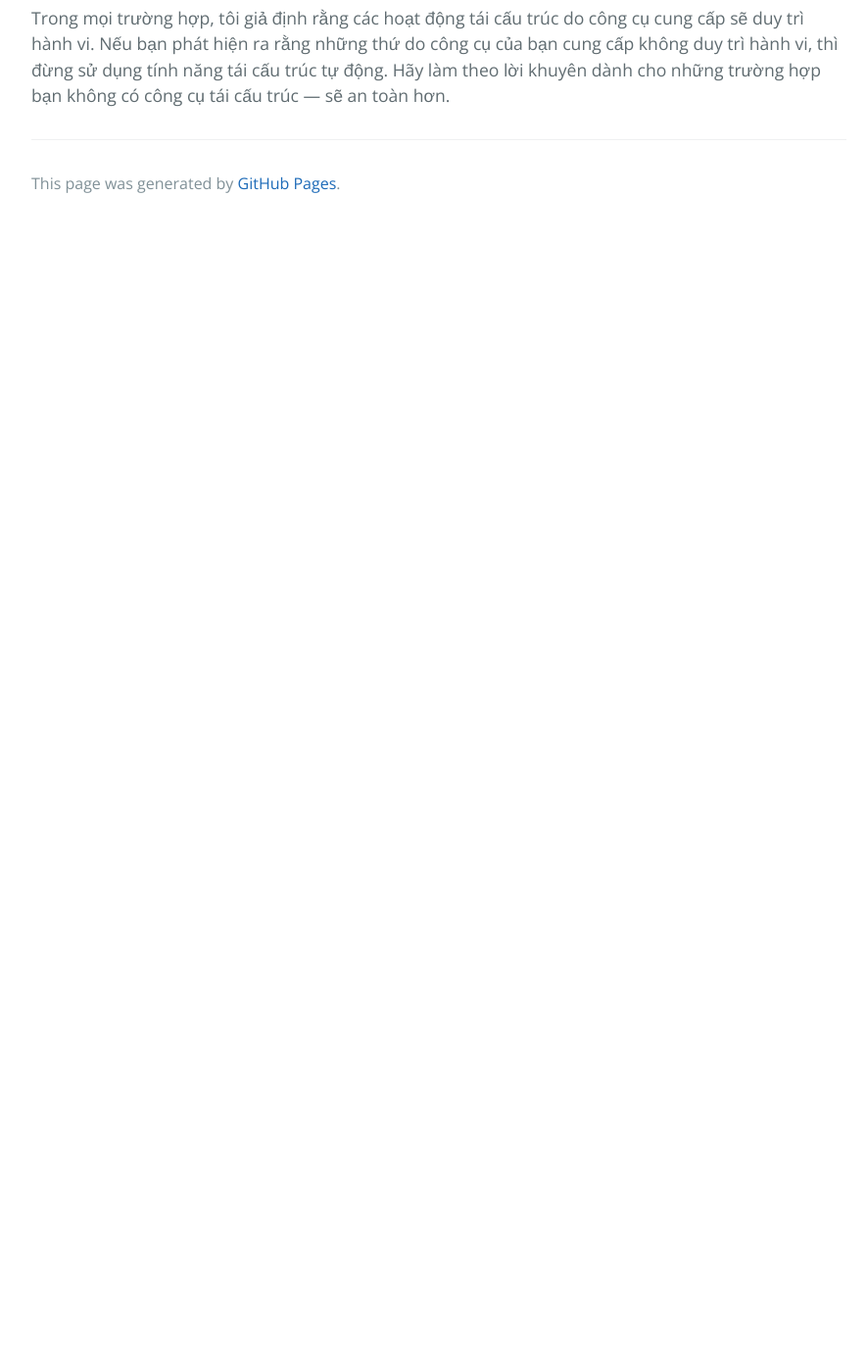
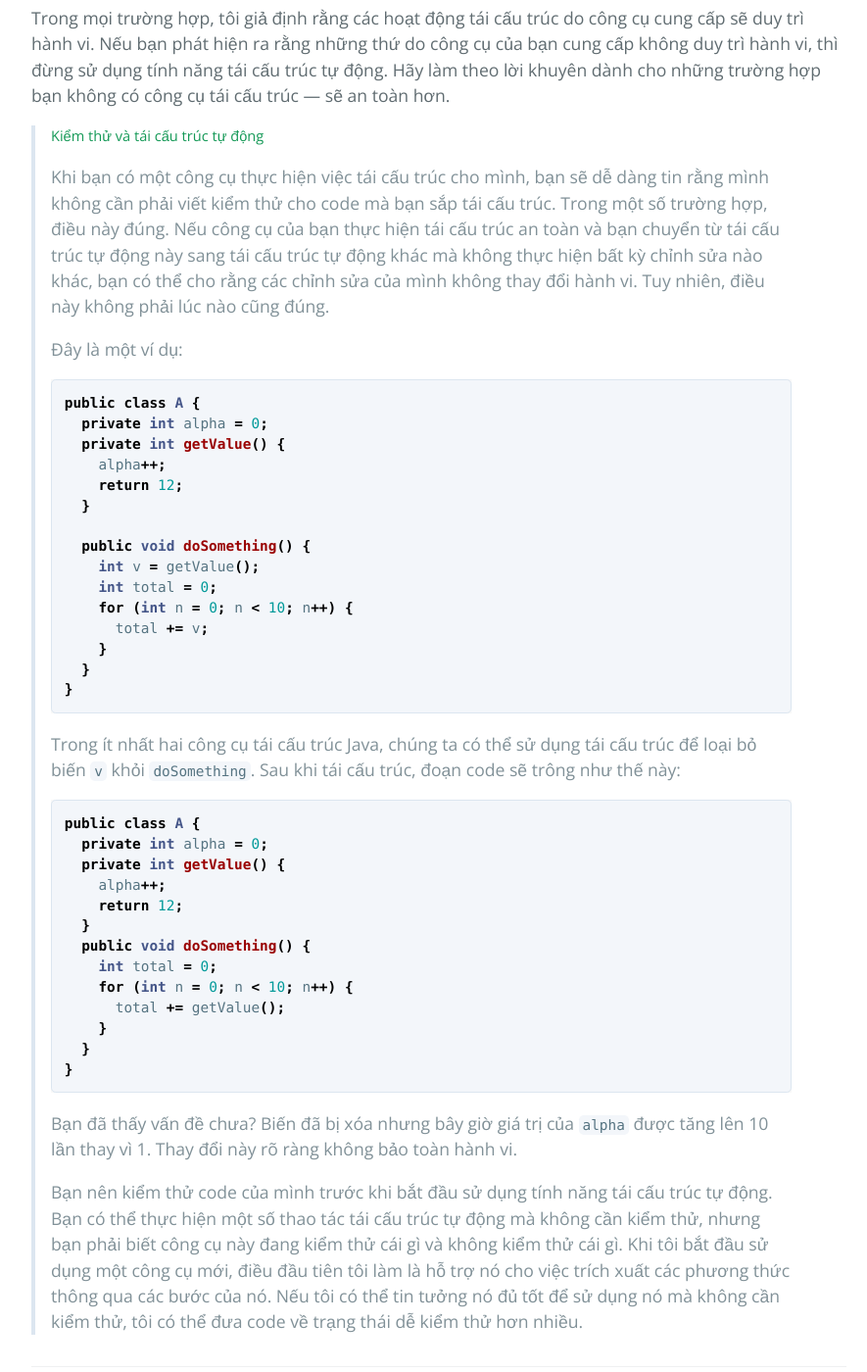
Before and after one commit to HaiBV/haibv.github.io, a Jekyll site: the page built from working-effectively-with-legacy-code/chapter-5-tools.md, in a window 1280 px wide and 1400 px high, scrolled down 1603 px. Shown: the whole window at 98% size, without its empty margins (192-1077 px from the left). Built offline with Jekyll 4.4.1, drawn with Linux system fonts in a browser that asks for light colours; our own code applies the rules of GitHub Pages for plain Markdown files; before the commit the page ends 1834 px from its top, so only the background shows below that.

Commit message:
Book - Working Efectively with Legacy Code - P1 - C5

````diff
--- a/working-effectively-with-legacy-code/chapter-5-tools.md
+++ b/working-effectively-with-legacy-code/chapter-5-tools.md
@@ -23,3 +23,50 @@ Việc lựa chọn công cụ tái cấu trúc của bạn một cách cẩn th
 Trong cuốn sách này, tôi thảo luận về cách làm việc khi có và không có công cụ hỗ trợ tái cấu trúc tự động. Trong các ví dụ, tôi đề cập đến việc liệu tôi có giả sử có sẵn một công cụ tái cấu trúc hay không.
 
 Trong mọi trường hợp, tôi giả định rằng các hoạt động tái cấu trúc do công cụ cung cấp sẽ duy trì hành vi. Nếu bạn phát hiện ra rằng những thứ do công cụ của bạn cung cấp không duy trì hành vi, thì đừng sử dụng tính năng tái cấu trúc tự động. Hãy làm theo lời khuyên dành cho những trường hợp bạn không có công cụ tái cấu trúc — sẽ an toàn hơn.
+
+>
+> ##### Kiểm thử và tái cấu trúc tự động
+>
+> Khi bạn có một công cụ thực hiện việc tái cấu trúc cho mình, bạn sẽ dễ dàng tin rằng mình không cần phải viết kiểm thử cho code mà bạn sắp tái cấu trúc. Trong một số trường hợp, điều này đúng. Nếu công cụ của bạn thực hiện tái cấu trúc an toàn và bạn chuyển từ tái cấu trúc tự động này sang tái cấu trúc tự động khác mà không thực hiện bất kỳ chỉnh sửa nào khác, bạn có thể cho rằng các chỉnh sửa của mình không thay đổi hành vi. Tuy nhiên, điều này không phải lúc nào cũng đúng.
+>
+> Đây là một ví dụ:
+>
+> ```java
+> public class A {
+>   private int alpha = 0;
+>   private int getValue() {
+>     alpha++;
+>     return 12;
+>   }
+>
+>   public void doSomething() {
+>     int v = getValue();
+>     int total = 0;
+>     for (int n = 0; n < 10; n++) {
+>       total += v;
+>     }
+>   }
+> }
+> ```
+>
+> Trong ít nhất hai công cụ tái cấu trúc Java, chúng ta có thể sử dụng tái cấu trúc để loại bỏ biến `v` khỏi `doSomething`. Sau khi tái cấu trúc, đoạn code sẽ trông như thế này:
+>
+> ```java
+> public class A {
+>   private int alpha = 0;
+>   private int getValue() {
+>     alpha++;
+>     return 12;
+>   }
+>   public void doSomething() {
+>     int total = 0;
+>     for (int n = 0; n < 10; n++) {
+>       total += getValue();
+>     }
+>   }
+> }
+> ```
+>
+> Bạn đã thấy vấn đề chưa? Biến đã bị xóa nhưng bây giờ giá trị của `alpha` được tăng lên 10 lần thay vì 1. Thay đổi này rõ ràng không bảo toàn hành vi.
+>
+> Bạn nên kiểm thử code của mình trước khi bắt đầu sử dụng tính năng tái cấu trúc tự động. Bạn có thể thực hiện một số thao tác tái cấu trúc tự động mà không cần kiểm thử, nhưng bạn phải biết công cụ này đang kiểm thử cái gì và không kiểm thử cái gì. Khi tôi bắt đầu sử dụng một công cụ mới, điều đầu tiên tôi làm là hỗ trợ nó cho việc trích xuất các phương thức thông qua các bước của nó. Nếu tôi có thể tin tưởng nó đủ tốt để sử dụng nó mà không cần kiểm thử, tôi có thể đưa code về trạng thái dễ kiểm thử hơn nhiều.
````
